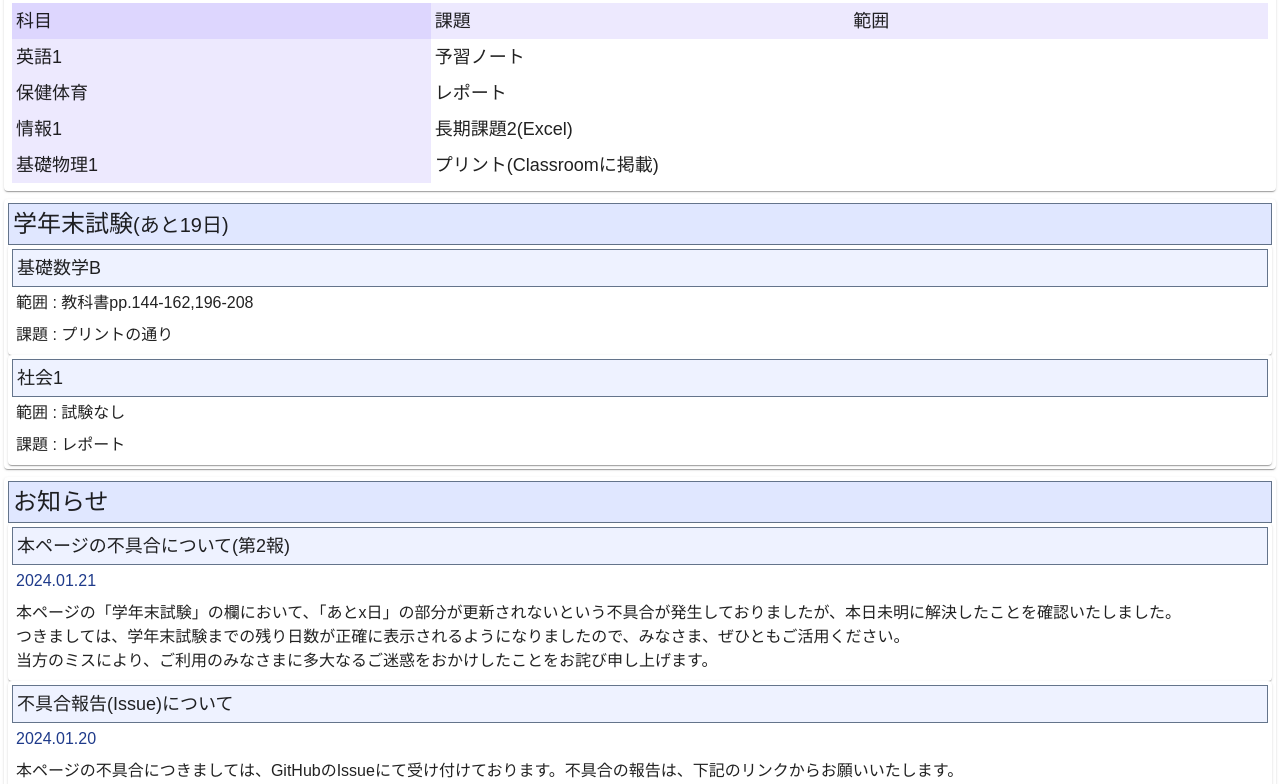
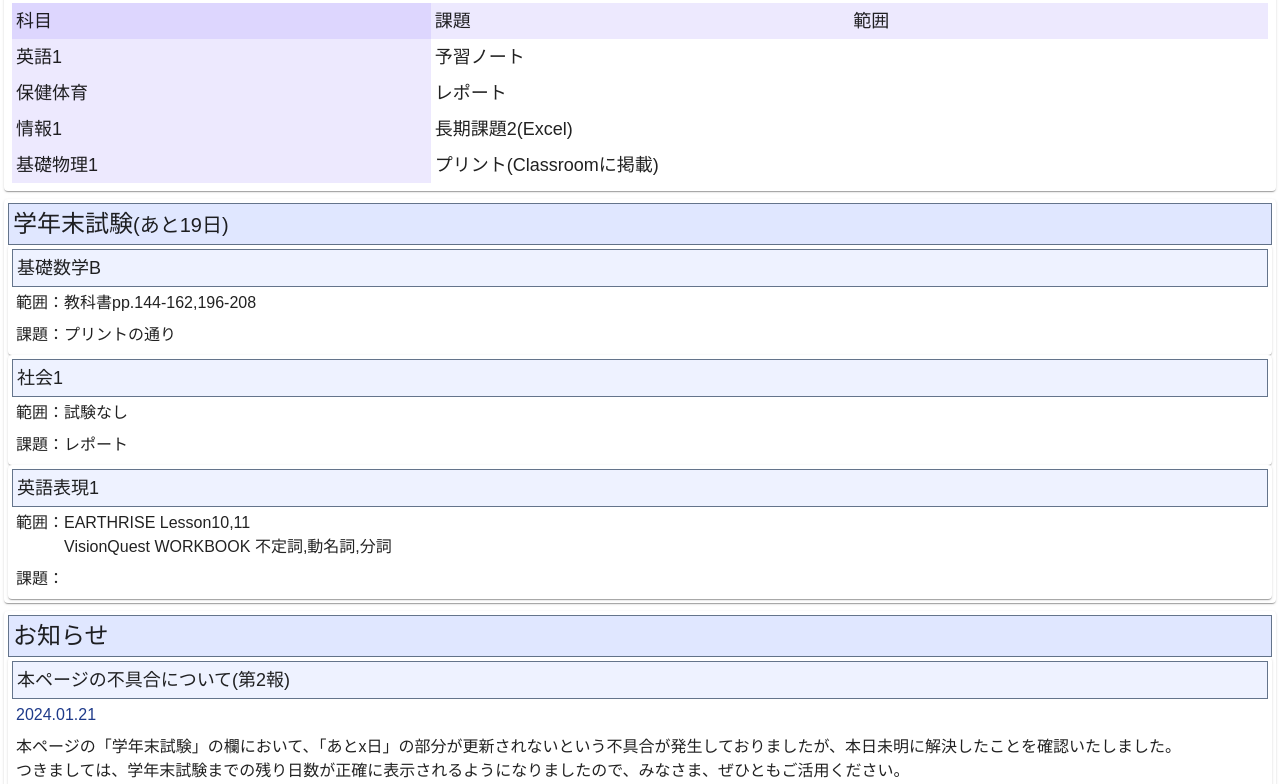
Before and after one commit to klef-lec-test/linux-intro, a Next.js app: page / in a window 1280 px wide. Shown: the part 489-1273 px from the top of the page. Built offline with nearby package versions, Linux system fonts and the light colour scheme; a web font is replaced by a local one.

Commit message:
Add new API routes and update exam range display

```diff
--- /dev/null
+++ b/src/app/api/edge/config-object.ts
@@ -0,0 +1,4 @@
+export const config = {
+  runtime: 'edge',
+  regions: 'kix1',
+};
--- /dev/null
+++ b/src/app/api/edge/route.ts
@@ -0,0 +1,6 @@
+export const runtime = 'edge';
+export const dynamic = 'force-dynamic';
+
+export function GET(request: Request) {
+  return new Response('Hello from ${process.env.VERCEL_REGION}');
+}
--- a/src/components/exam-range.tsx
+++ b/src/components/exam-range.tsx
@@ -8,8 +8,8 @@ const ExamRange = () => {
       return(
         <Paper>
           <h3 className="text-lg">{item.subject}</h3>
-          <p>範囲 : {item.range}</p>
-          <p>課題 : {item.homework}</p>
+          <p>範囲：<span className="whitespace-pre-wrap" dangerouslySetInnerHTML={{__html: item.range}}></span></p>
+          <p>課題：<span className="whitespace-pre-wrap" dangerouslySetInnerHTML={{__html: item.homework}}></span></p>
         </Paper>
       )
     })
--- a/src/data/exam-range.json
+++ b/src/data/exam-range.json
@@ -8,5 +8,9 @@
     "subject": "社会1",
     "range": "試験なし",
     "homework": "レポート"
+  },
+  {
+    "subject": "英語表現1",
+    "range": "EARTHRISE Lesson10,11\n　　　VisionQuest WORKBOOK 不定詞,動名詞,分詞"
   }
 ]
```
Also changed, not shown: src/components/add_new_data.tsx (added).
